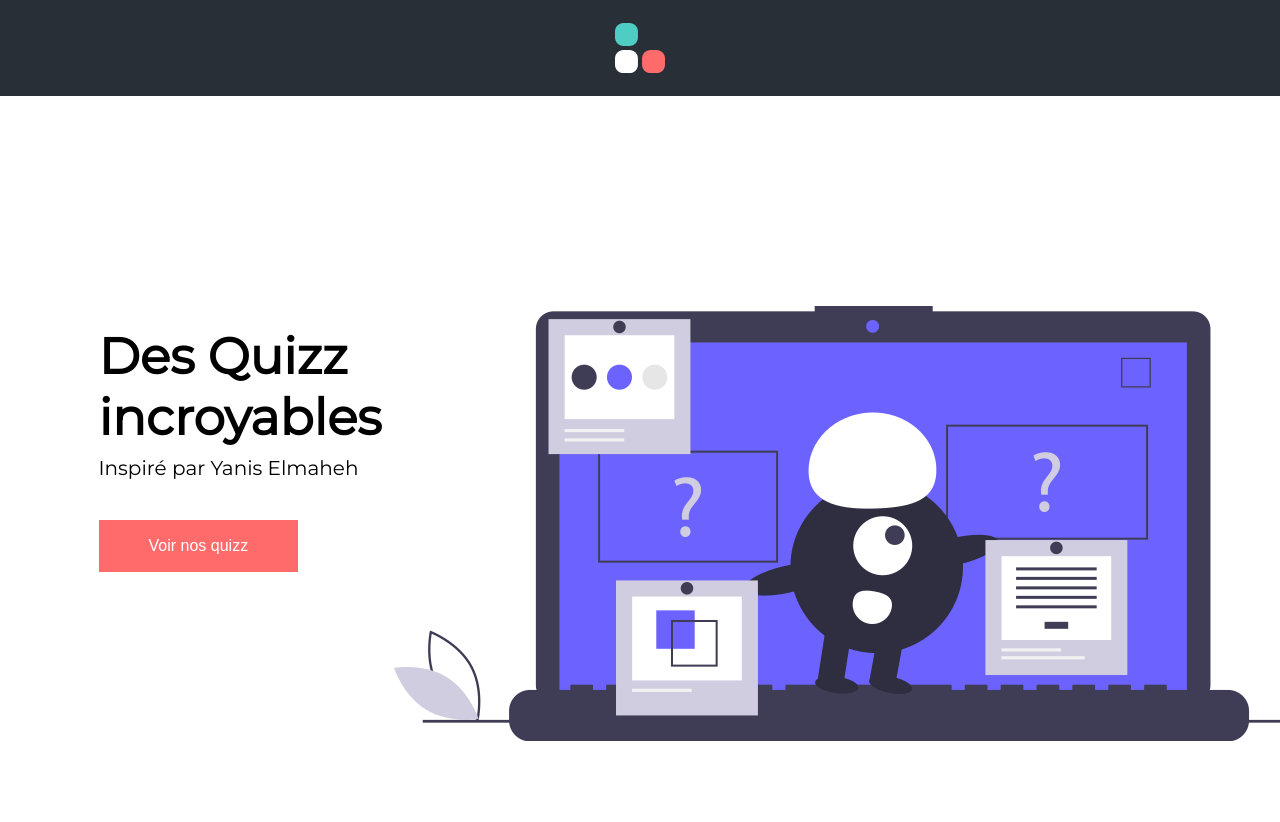
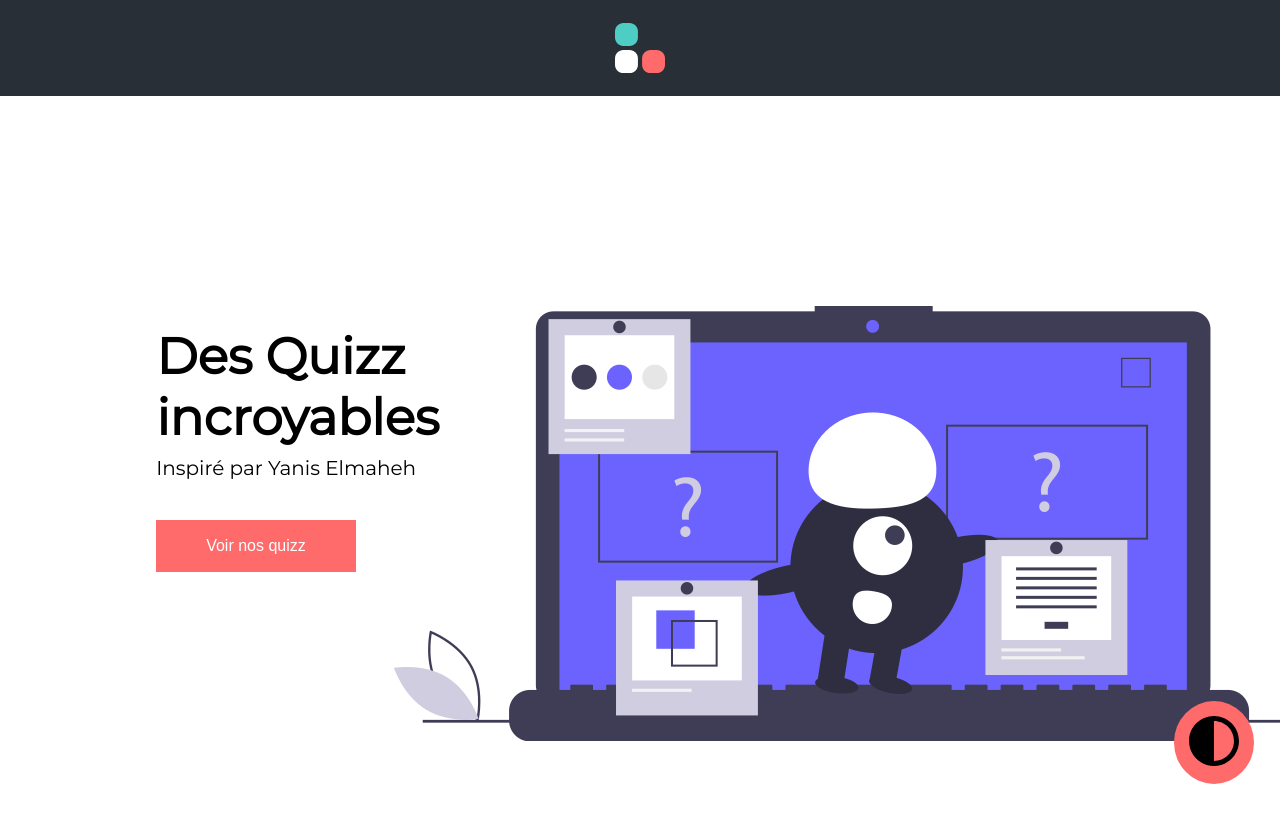
Before and after one commit to antoinePUECH/Projet-React.js, a React (Create React App) app: page / in a window 1280 px wide. Shown: the top 822 px of the page. Built offline with nearby package versions, Linux system fonts and the light colour scheme.

Commit message:
[Add] Darkmode component

```diff
--- /dev/null
+++ b/src/components/Darkmode.js
@@ -0,0 +1,12 @@
+import darklogo from '../assets/img/darklight.svg';
+import '../sass/components/_darkmode.scss';
+
+function DarkMode () {
+    return (
+        <button className="btn">
+            <img src={darklogo}/>
+        </button>
+    )
+}
+
+export default DarkMode
--- a/src/components/Landing.js
+++ b/src/components/Landing.js
@@ -3,6 +3,7 @@ import Header from './Header';
 import illu from '../assets/img/undraw2.png';
 import '../sass/components/_content1.scss';
 import {Link} from 'react-router-dom';
+import DarkMode from './Darkmode';
 
 
 const Landing = () => {
@@ -15,7 +16,7 @@ const Landing = () => {
                         Des Quizz incroyables
                     </h1>
                     <p>Inspiré par Yanis Elmaheh</p>
-                    <button href="" className="">
+                    <button className="">
                         <Link to="/quizzs">Voir nos quizz</Link>
                     </button>
                 </div>
@@ -23,6 +24,7 @@ const Landing = () => {
                     <img src={illu} alt="illu"/>
                 </div>
             </section>
+            <DarkMode></DarkMode>
         </React.Fragment>
 
     )
--- a/src/sass/components/_content1.scss
+++ b/src/sass/components/_content1.scss
@@ -16,7 +16,7 @@
     justify-content: space-between;
 
     .txt{
-        padding: 13% 0 13% 3%;
+        padding: 13% 0 13% 8%;
         font-family: $font;
         width: 30vw;
         z-index: 10;
@@ -62,6 +62,15 @@
     }
 }
 
+@media screen and (max-width : $resw1225){
+    .content1{
+
+        .txt{
+            padding: 13% 0 13% 3%;
+        }
+    }
+}
+
 
 @media screen and (max-width : $resw1024) {
     .content1{
--- /dev/null
+++ b/src/sass/components/_darkmode.scss
@@ -0,0 +1,27 @@
+@import "../helpers/_colors.scss";
+@import "../helpers/_responsive.scss";
+
+.btn {
+    z-index: 99;
+    border: none;
+    padding: 15px;
+    position: absolute;
+    right: 2%;
+    bottom: 2%;
+    border-radius: 50%;
+    background-color: $orange;
+    img{
+        width: 50px;
+        height: 50px;
+    }
+}
+
+
+@media screen and (max-width: $resw414) {
+    .btn {
+        img {
+            width: 30px;
+            height: 30px;
+        }
+    }
+}
--- a/src/sass/helpers/_responsive.scss
+++ b/src/sass/helpers/_responsive.scss
@@ -4,3 +4,4 @@ $resw375: 375px;
 $resw414: 414px;
 $resw768 : 768px;
 $resw1024 : 1024px;
+$resw1225 : 1225px;
```
Also changed, not shown: src/assets/img/darklight.svg (added), 1 other file (tests, documents, lock files or other folders).
